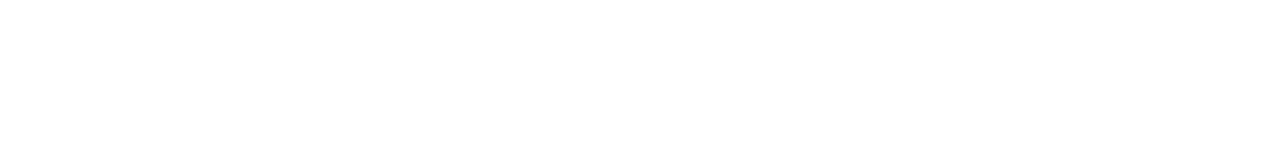
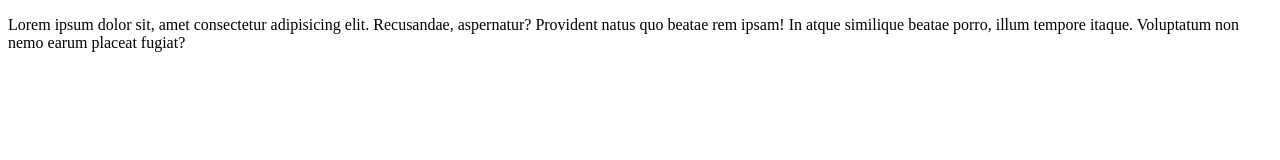
Before and after one commit to vikaspal9131/nuvaria, a plain HTML site: page deshboard.html in a window 1280 px wide. Drawn offline with Linux system fonts and the light colour scheme.

Commit message:
start working on it

```diff
--- a/deshboard.html
+++ b/deshboard.html
@@ -6,6 +6,7 @@
   <title>Document</title>
 </head>
 <body>
-
+  <p>Lorem ipsum dolor sit, amet consectetur adipisicing elit. Recusandae, aspernatur? Provident natus quo beatae rem ipsam! In atque similique beatae porro, illum tempore itaque. Voluptatum non nemo earum placeat fugiat?
+  </p>
 </body>
 </html>
```
